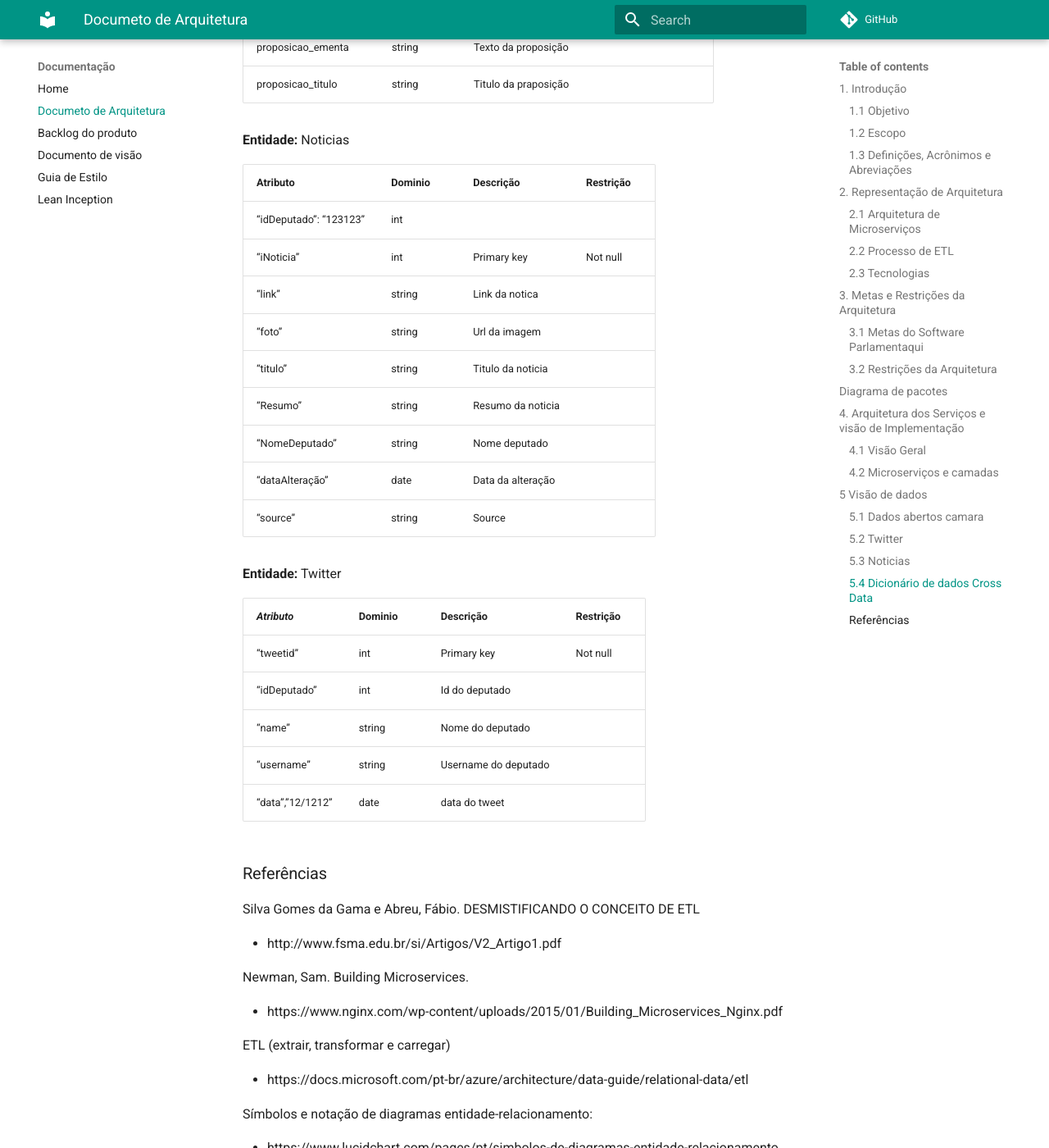
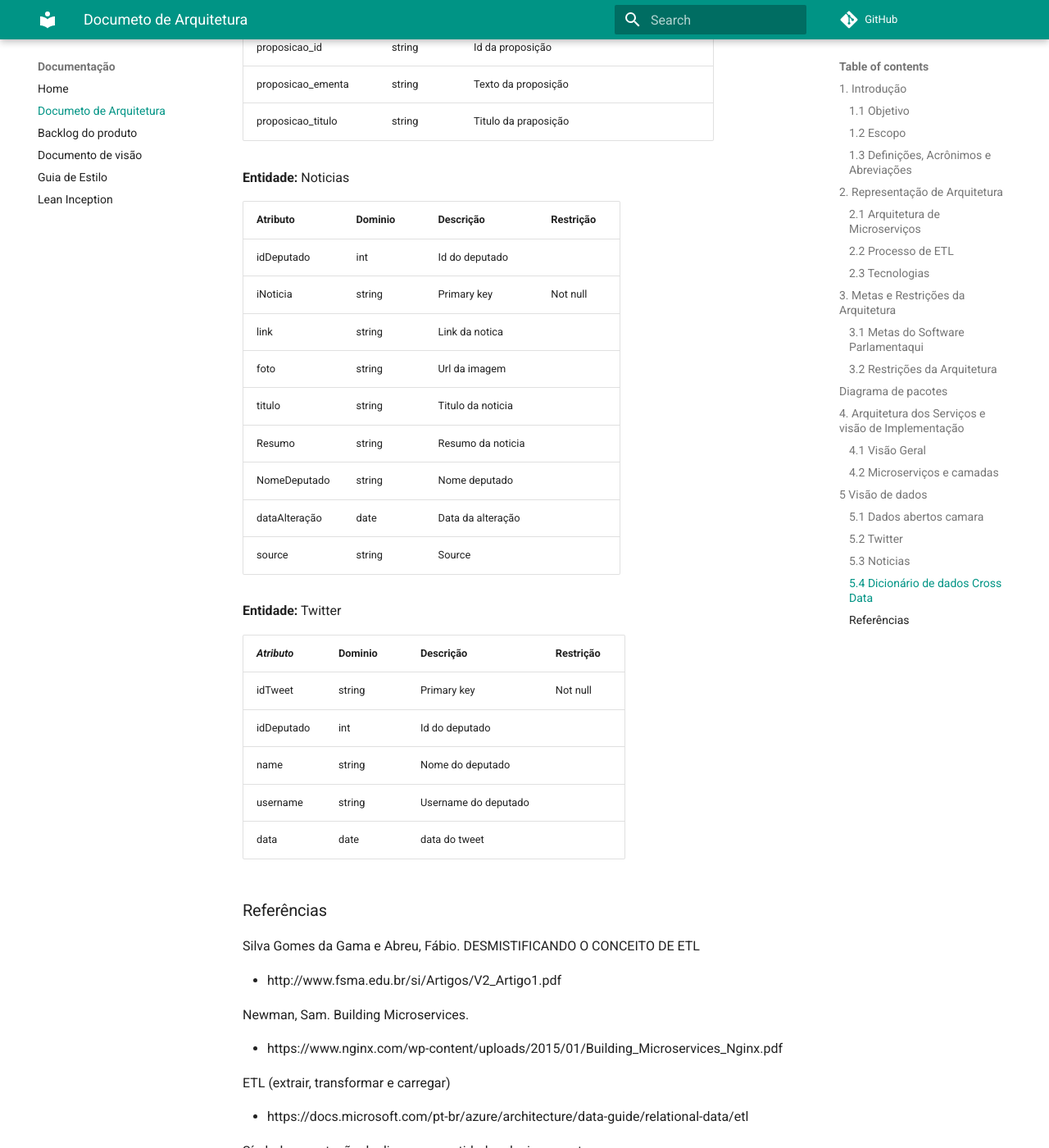
Before and after one commit to parlamentaqui/documentacao, an MkDocs documentation site: the page built from docs/arquitetura.md, in a window 1280 px wide and 1400 px high, scrolled down 8826 px. Shown: the whole window at 82% size. Built offline with MkDocs 1.6.1 and Material for MkDocs 9.7.7, drawn with Linux system fonts in a browser that asks for light colours; comment, search, counter and statistics services are not loaded; some of the changed text lies outside the part shown.

```diff
--- a/docs/arquitetura.md
+++ b/docs/arquitetura.md
@@ -123,12 +124,12 @@ O "Dados abertura camara" é a fronteira responsável por realizar o processo de
 
 ### 5.2 Twitter
 
-![Twitter](./img/dados/twitter.png)
+![Twitter](./img/dados/twitter_v2.png)
 
 
 ### 5.3 Noticias
 
-![Noticias](./img/dados/noticias.png)
+![Noticias](./img/dados/noticias_v2.png)
 
 ### 5.4 Dicionário de dados Cross Data
 
@@ -197,25 +198,25 @@ O "Dados abertura camara" é a fronteira responsável por realizar o processo de
 
 | **Atributo** | **Dominio** | **Descrição** | **Restrição** |
 |-|-|-|-|
-| “idDeputado”: “123123” | int |  |  |
-| “iNoticia” | int | Primary key | Not null |
-| “link” | string | Link da notica |  |
-| “foto” | string | Url da imagem |  |
-| “titulo” | string | Titulo da noticia |  |
-| “Resumo” | string | Resumo da noticia |  |
-| “NomeDeputado” | string | Nome deputado |  |
-| “dataAlteração” | date | Data da alteração |  |
-| “source” | string | Source |  |
+| idDeputado | int | Id do deputado |  |
+| iNoticia | string | Primary key | Not null |
+| link | string | Link da notica |  |
+| foto | string | Url da imagem |  |
+| titulo | string | Titulo da noticia |  |
+| Resumo | string | Resumo da noticia |  |
+| NomeDeputado | string | Nome deputado |  |
+| dataAlteração | date | Data da alteração |  |
+| source | string | Source |  |
 
 **Entidade:** Twitter
 
 | ***Atributo*** | **Dominio** | **Descrição** | **Restrição** |
 |-|-|-|-|
-| “tweetid” | int | Primary key | Not null |
-| “idDeputado” | int | Id do deputado |  |
-| “name” | string | Nome do deputado |  |
-| “username” | string | Username do deputado |  |
-| “data”,”12/1212” | date | data do tweet |  |
+| idTweet | string | Primary key | Not null |
+| idDeputado | int | Id do deputado |  |
+| name | string | Nome do deputado |  |
+| username | string | Username do deputado |  |
+| data | date | data do tweet |  |
 
 ### Referências
 
```
Also changed, not shown: other parts of docs/arquitetura.md (+1 -0 lines), docs/img/dados/noticias_v2.png (added), docs/img/dados/twitter_v2.png (added).
